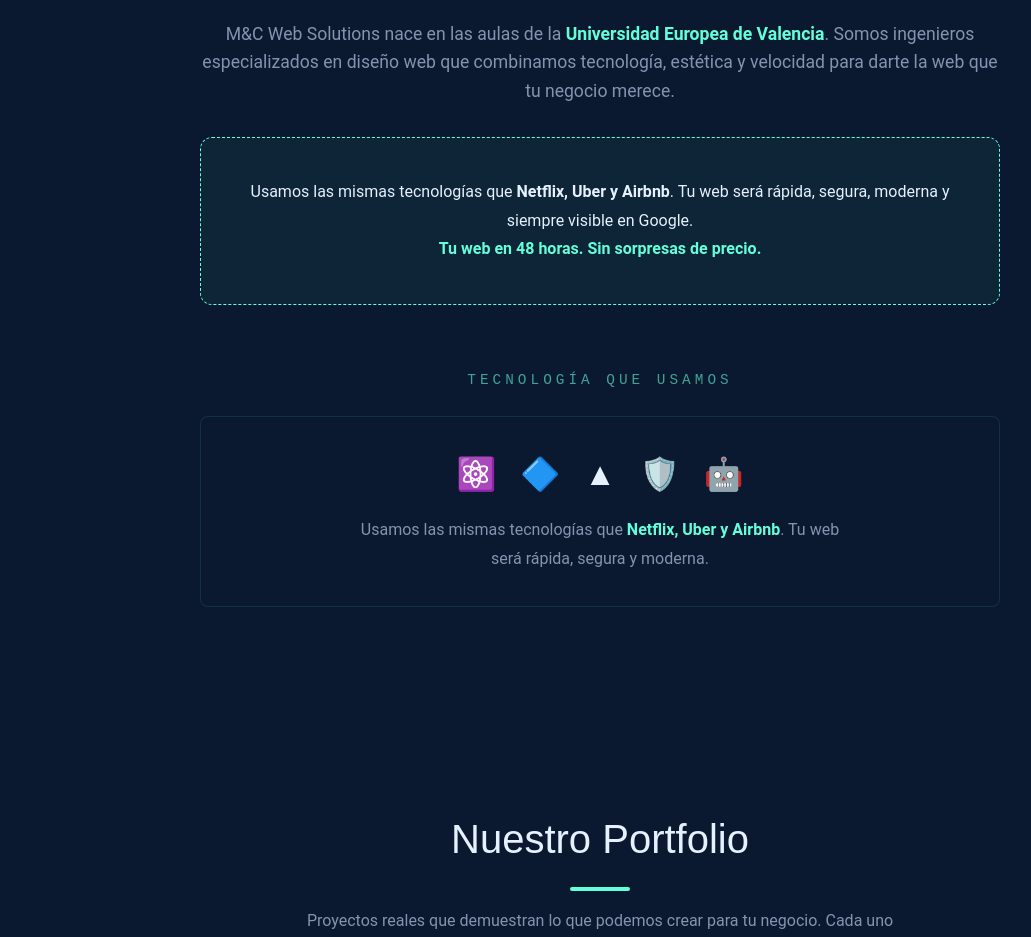
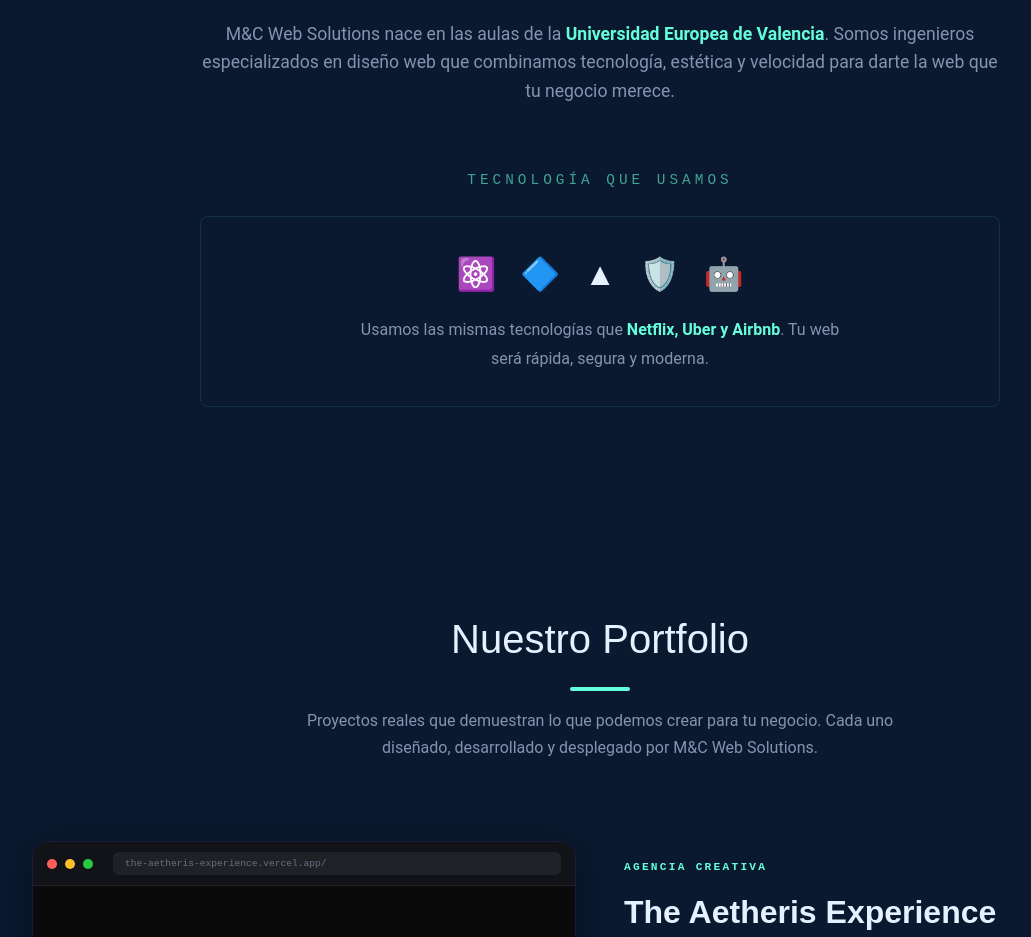
Before and after one commit to markusx5622/mc-websolutions-v2, a Next.js app: page / in a window 1280 px wide. Shown: the part 3480-4417 px from the top of the page, without its empty margins (40-1071 px from the left). Built offline with nearby package versions, Linux system fonts and the light colour scheme.

Commit message:
Eliminacion caja Dotted

```diff
--- a/src/app/(marketing)/page.tsx
+++ b/src/app/(marketing)/page.tsx
@@ -480,12 +480,7 @@ export default function Home() {
             <p style={{ fontSize: "1.1rem", color: "var(--text-muted)", marginBottom: "2rem" }}>
               M&C Web Solutions nace en las aulas de la <span style={{ color: "var(--accent)", fontWeight: 600 }}>Universidad Europea de Valencia</span>. Somos ingenieros especializados en diseño web que combinamos tecnología, estética y velocidad para darte la web que tu negocio merece.
             </p>
-            <div style={{ background: "rgba(100, 255, 218, 0.05)", padding: "2.5rem", borderRadius: "12px", border: "1px dashed var(--accent)" }}>
-              <p style={{ color: "var(--text-main)", lineHeight: 1.8 }}>
-                Usamos las mismas tecnologías que <strong>Netflix, Uber y Airbnb</strong>. Tu web será rápida, segura, moderna y siempre visible en Google. <br />
-                <strong style={{ color: "var(--accent)" }}>Tu web en 48 horas. Sin sorpresas de precio.</strong>
-              </p>
-            </div>
+
             <div style={{ marginTop: "4rem" }}>
               <p className="mono-text" style={{ marginBottom: "1.5rem", opacity: 0.6, fontSize: "0.9rem", letterSpacing: 4, textTransform: 'uppercase' }}>Tecnología que usamos</p>
 
@@ -594,7 +589,7 @@ export default function Home() {
                         <>
                           <div style={{ position: 'absolute', left: 0, top: 0, bottom: 0, width: 50, background: 'rgba(255,255,255,0.03)', borderRight: '1px solid rgba(255,255,255,0.05)' }} />
                           <div style={{ position: 'absolute', top: 20, left: 65, right: 20, display: 'grid', gridTemplateColumns: '1fr 1fr 1fr', gap: 10 }}>
-                            {[1,2,3].map(i => (
+                            {[1, 2, 3].map(i => (
                               <div key={i} style={{ height: 50, borderRadius: 8, background: `${project.accent}10`, border: `1px solid ${project.accent}20` }} />
                             ))}
                           </div>
--- a/src/app/layout.tsx
+++ b/src/app/layout.tsx
@@ -8,11 +8,8 @@ const inter = Inter({
 });
 
 export const metadata: Metadata = {
-  title: {
-    default: "M&C Web Solutions",
-    template: "%s | M&C Web Solutions",
-  },
-  description: "Diseño y desarrollo web profesional en 48 horas con IA avanzada. Ingeniería digital premium en Valencia, España.",
+  title: "M&C Web Solutions | Tu web profesional en 48 horas",
+  description: "Creamos páginas web profesionales para tu negocio en 48 horas desde 299€. Diseño moderno, precio cerrado, sin complicaciones. Valencia, España.",
 };
 
 export default function RootLayout({
```
Lines whose indentation alone changed are shown as unchanged.
